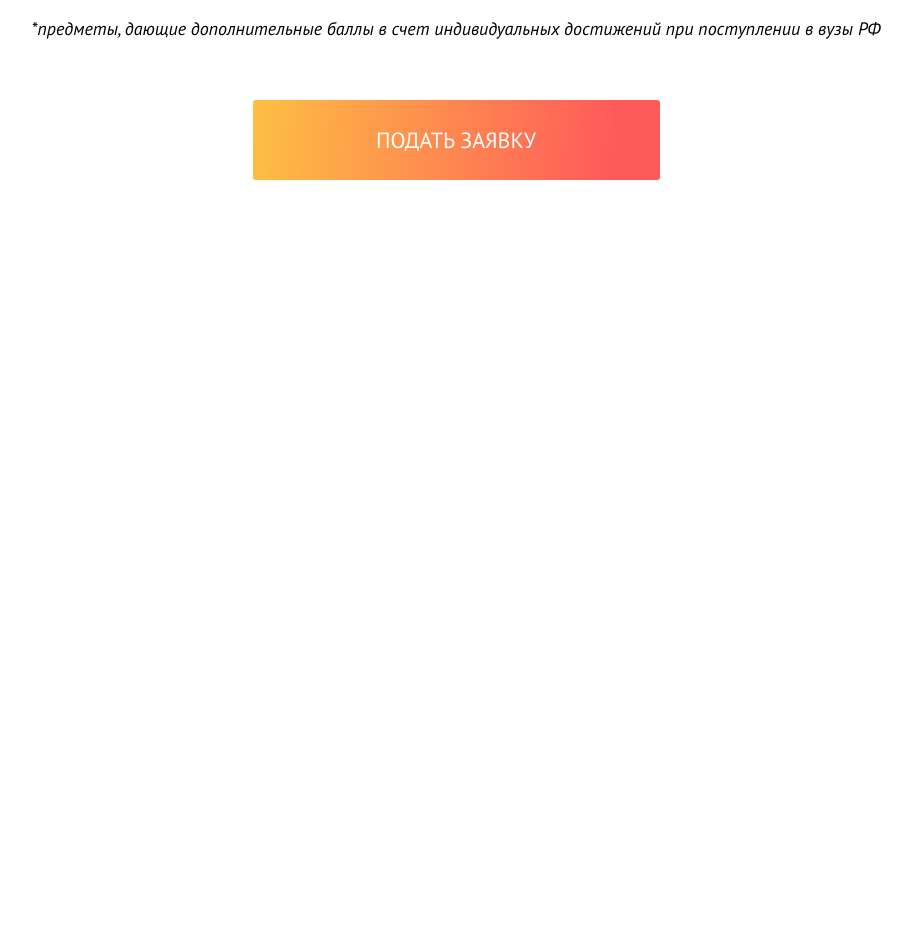
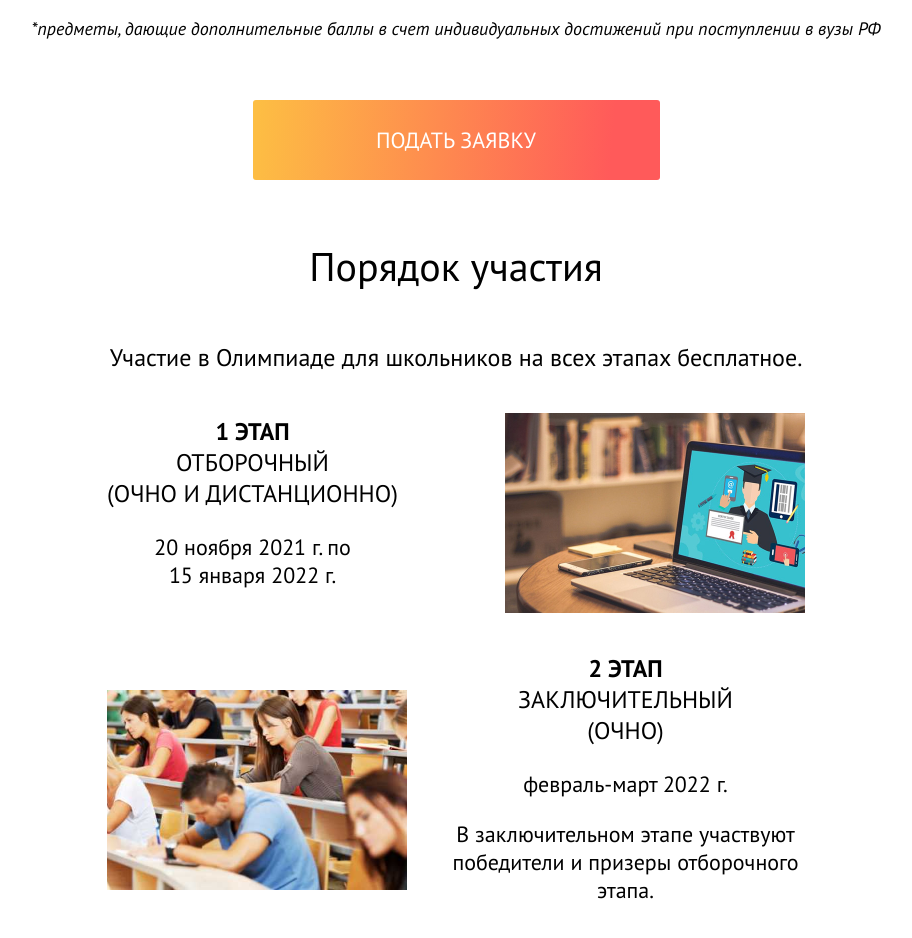
Before and after one commit to Olia-tsk/ormo, a plain HTML site: page index.html in a window 1280 px wide. Shown: the part 2270-3208 px from the top of the page, without its empty margins (184-1096 px from the left). Before the commit the page ends 2510 px from the top, so only its background shows below. Drawn offline with Linux system fonts and the light colour scheme.

Commit message:
верстка и стилизация блока с порядком участия

```diff
--- a/index.html
+++ b/index.html
@@ -178,5 +178,35 @@
         <a href="#" class="apply-button button">Подать заявку</a>
       </div>
     </section>
+
+    <section class="order">
+      <div class="container">
+        <h2 class="order-title">Порядок участия</h2>
+        <p class="order-text">Участие в Олимпиаде для школьников на всех этапах бесплатное.</p>
+        <div class="order-item">
+          <div class="order-item_desc order-item_desc--stage1">
+            <p class="order-item_title">
+              <span class="order-item_title--bold">1 ЭТАП</span><br>
+              ОТБОРОЧНЫЙ<br>
+              (ОЧНО И ДИСТАНЦИОННО)</p>
+            <p class="order-item_dates">20&nbspноября 2021&nbspг. по 15&nbspянваря 2022&nbspг.</p>
+          </div>
+          <img src="img/order_stage_1.jpg" alt="Stage 1 pic" class="order-item_img order-item_img--stage1">
+        </div>
+        <div class="order-item">
+          <img src="img/order_stage_2.jpg" alt="Stage 2 pic" class="order-item_img order-item_img--stage2">
+          <div class="order-item_desc">
+            <p class="order-item_title">
+              <span class="order-item_title--bold">2 ЭТАП</span><br>
+              ЗАКЛЮЧИТЕЛЬНЫЙ<br>
+              (ОЧНО)
+            </p>
+            <p class="order-item_dates">февраль-март 2022&nbspг.</p>
+            <p class="order-item_text">В заключительном этапе участвуют победители и призеры
+              отборочного этапа.</p>
+          </div>
+        </div>
+      </div>
+    </section>
   </body>
 </html>
--- /dev/null
+++ b/sass/blocks/_order.sass
@@ -0,0 +1,38 @@
+.order
+  &-text
+    margin-bottom: 40px
+    font-size: 24px
+    line-height: 31px
+    text-align: center
+  &-item
+    margin-left: auto
+    margin-right: auto
+    margin-bottom: 40px
+    width: 698px
+    display: flex
+    justify-content: space-between
+    align-items: center
+    &_desc
+      width: 359px
+      text-align: center
+      &--stage1
+        width: 291px
+    &_title
+      font-size: 24px
+      line-height: 31px
+      &--bold
+        font-weight: bold
+    &_dates
+      font-size: 22px
+      line-height: 28px
+    &_text
+      font-size: 22px
+      line-height: 28px
+    &_img
+      width: 300px
+      height: 200px
+      object-fit: cover
+      &--stage1
+        margin-left: 15px
+      &--stage2
+        margin-right: 15px
--- a/sass/style.sass
+++ b/sass/style.sass
@@ -14,3 +14,5 @@
 @import 'blocks/_subject'
 // блок с кнопкой
 @import 'blocks/_apply'
+// подключение стилей для блока "Порядок участия"
+@import 'blocks/_order'
```
Also changed, not shown: css/style.css, img/order_stage_1.jpg (added), img/order_stage_2.jpg (added), 1 other file.
